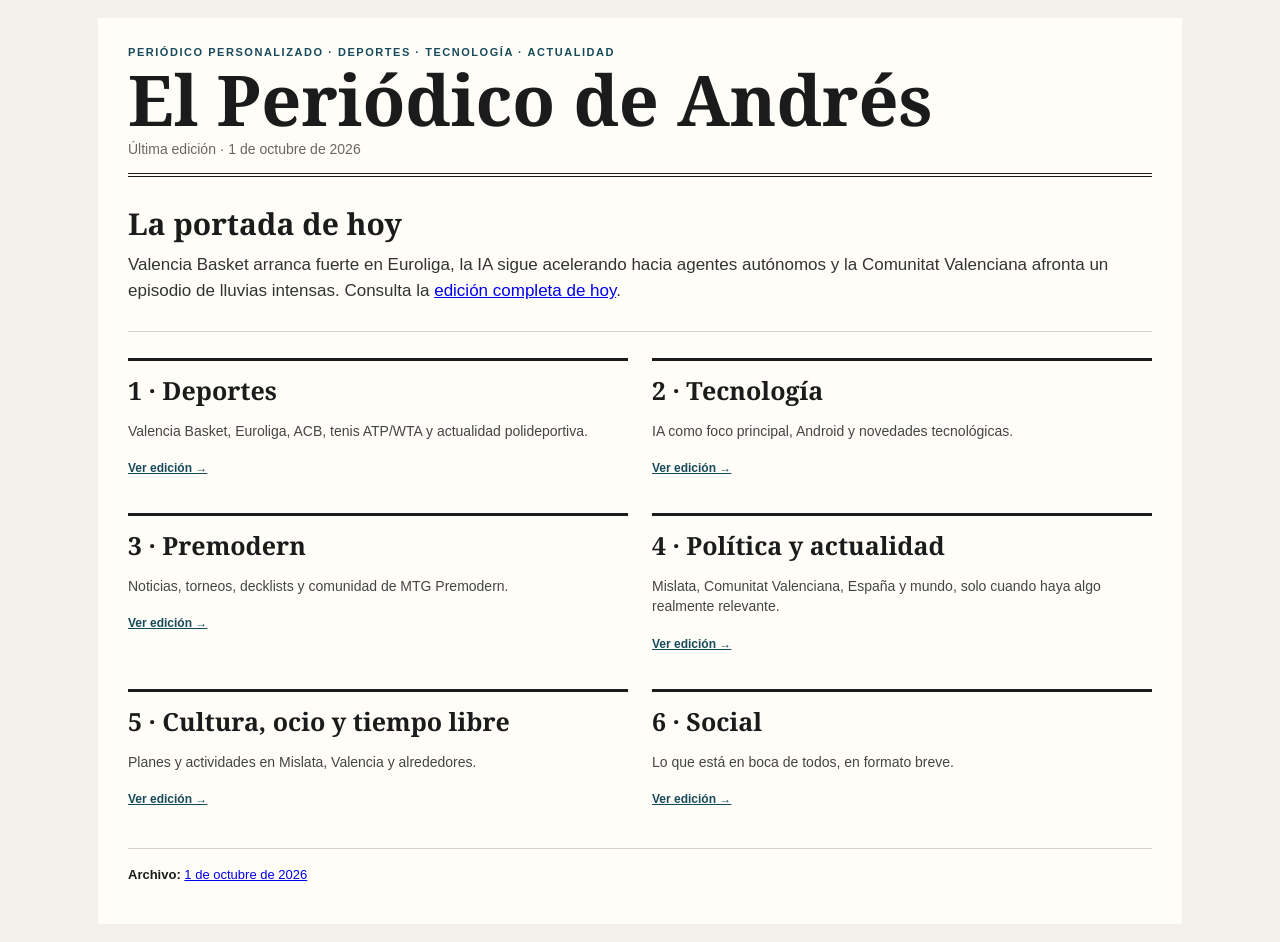
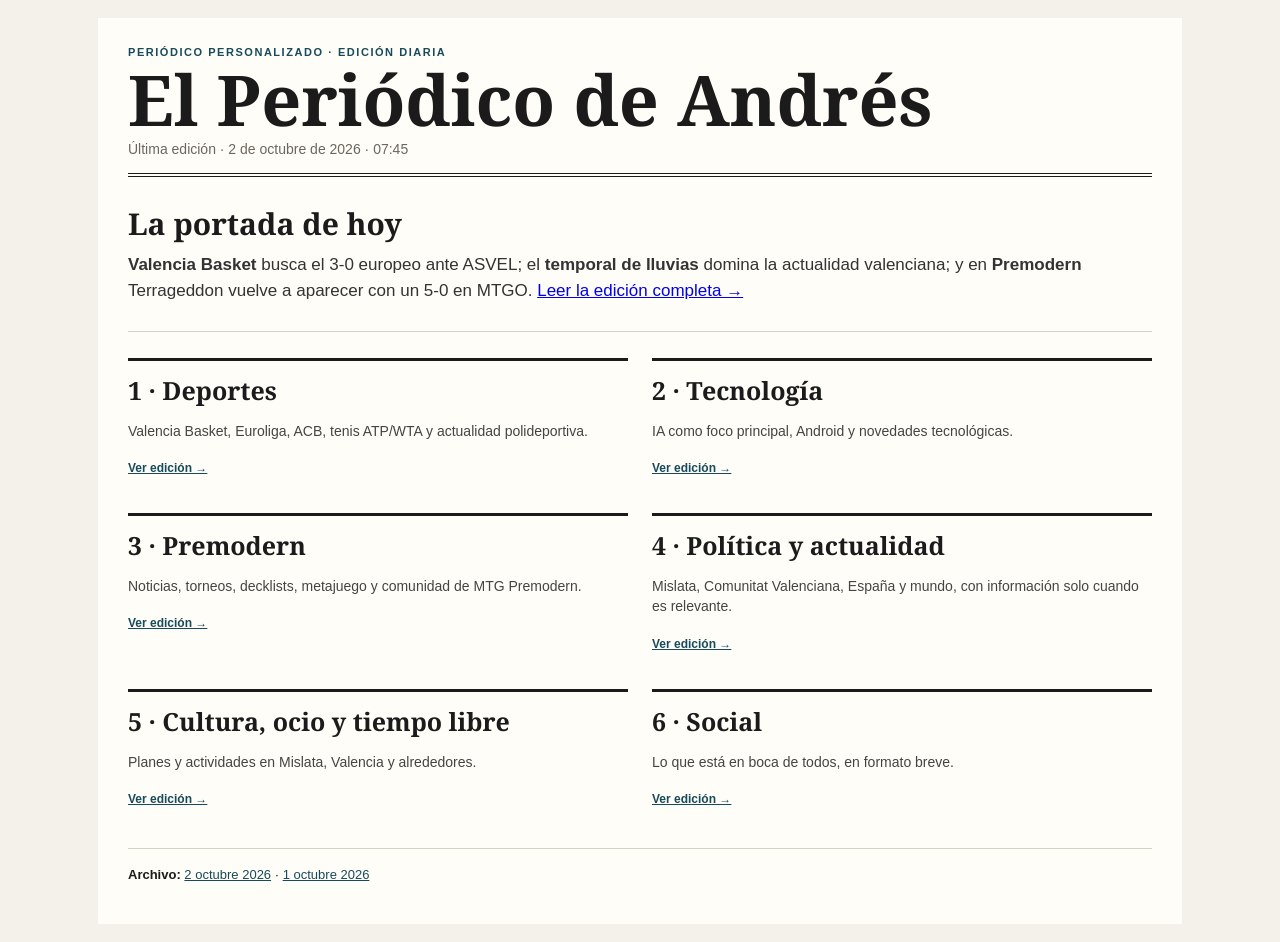
Before and after one commit to Suchidres/atorresNewspaper, a plain HTML site: page index.html in a window 1280 px wide. Drawn offline with Linux system fonts and the light colour scheme.

Commit message:
Publicar edición 2026-10-02

```diff
--- a/index.html
+++ b/index.html
@@ -1,14 +1,14 @@
 <!doctype html><html lang="es"><head><meta charset="utf-8"><meta name="viewport" content="width=device-width,initial-scale=1"><title>El Periódico de Andrés</title>
-<style>:root{--bg:#f4f1ea;--paper:#fffdf8;--ink:#1b1b1b;--muted:#6c675e;--line:#d8d1c5;--accent:#174a5b}*{box-sizing:border-box}body{margin:0;background:var(--bg);color:var(--ink);font-family:Georgia,"Times New Roman",serif}.wrap{max-width:1120px;margin:auto;padding:18px}.paper{background:var(--paper);padding:28px 30px 42px}.mast{border-bottom:4px double var(--ink);padding-bottom:16px}.kicker{font:700 11px Arial,sans-serif;letter-spacing:.14em;text-transform:uppercase;color:var(--accent)}h1{font-size:clamp(38px,7vw,70px);line-height:.9;margin:10px 0}.date{font:14px Arial,sans-serif;color:var(--muted)}.hero{padding:26px 0;border-bottom:1px solid var(--line)}.hero h2{font-size:30px;margin:0 0 8px}.hero p{font:17px/1.55 Arial,sans-serif;color:#333;margin:0}.sections{display:grid;grid-template-columns:1fr 1fr;gap:24px;margin-top:26px}.section{border-top:3px solid var(--ink);padding:12px 0}.section h3{font-size:25px;margin:0 0 6px}.section p{font:14px/1.45 Arial,sans-serif;color:#444}.section a{font:700 12px Arial,sans-serif;color:var(--accent)}.archive{margin-top:28px;padding-top:18px;border-top:1px solid var(--line);font:13px Arial,sans-serif}@media(max-width:760px){.wrap{padding:8px}.paper{padding:22px 17px 32px}.sections{grid-template-columns:1fr}} </style></head><body><div class="wrap"><div class="paper">
-<header class="mast"><div class="kicker">Periódico personalizado · deportes · tecnología · actualidad</div><h1>El Periódico de Andrés</h1><div class="date">Última edición · 1 de octubre de 2026</div></header>
-<div class="hero"><h2>La portada de hoy</h2><p>Valencia Basket arranca fuerte en Euroliga, la IA sigue acelerando hacia agentes autónomos y la Comunitat Valenciana afronta un episodio de lluvias intensas. Consulta la <a href="ediciones/2026-10-01.html">edición completa de hoy</a>.</p></div>
+<style>:root{--bg:#f4f1ea;--paper:#fffdf8;--ink:#1b1b1b;--muted:#6c675e;--line:#d8d1c5;--accent:#174a5b}*{box-sizing:border-box}body{margin:0;background:var(--bg);color:var(--ink);font-family:Georgia,"Times New Roman",serif}.wrap{max-width:1120px;margin:auto;padding:18px}.paper{background:var(--paper);padding:28px 30px 42px}.mast{border-bottom:4px double var(--ink);padding-bottom:16px}.kicker{font:700 11px Arial,sans-serif;letter-spacing:.14em;text-transform:uppercase;color:var(--accent)}h1{font-size:clamp(38px,7vw,70px);line-height:.9;margin:10px 0}.date{font:14px Arial,sans-serif;color:var(--muted)}.hero{padding:26px 0;border-bottom:1px solid var(--line)}.hero h2{font-size:30px;margin:0 0 8px}.hero p{font:17px/1.55 Arial,sans-serif;color:#333;margin:0}.sections{display:grid;grid-template-columns:1fr 1fr;gap:24px;margin-top:26px}.section{border-top:3px solid var(--ink);padding:12px 0}.section h3{font-size:25px;margin:0 0 6px}.section p{font:14px/1.45 Arial,sans-serif;color:#444}.section a{font:700 12px Arial,sans-serif;color:var(--accent)}.archive{margin-top:28px;padding-top:18px;border-top:1px solid var(--line);font:13px Arial,sans-serif}.archive a{color:var(--accent)}@media(max-width:760px){.wrap{padding:8px}.paper{padding:22px 17px 32px}.sections{grid-template-columns:1fr}}</style></head><body><div class="wrap"><div class="paper">
+<header class="mast"><div class="kicker">Periódico personalizado · edición diaria</div><h1>El Periódico de Andrés</h1><div class="date">Última edición · 2 de octubre de 2026 · 07:45</div></header>
+<div class="hero"><h2>La portada de hoy</h2><p><strong>Valencia Basket</strong> busca el 3-0 europeo ante ASVEL; el <strong>temporal de lluvias</strong> domina la actualidad valenciana; y en <strong>Premodern</strong> Terrageddon vuelve a aparecer con un 5-0 en MTGO. <a href="ediciones/2026-10-02.html">Leer la edición completa →</a></p></div>
 <div class="sections">
-<div class="section"><h3>1 · Deportes</h3><p>Valencia Basket, Euroliga, ACB, tenis ATP/WTA y actualidad polideportiva.</p><a href="ediciones/2026-10-01.html#deportes">Ver edición →</a></div>
-<div class="section"><h3>2 · Tecnología</h3><p>IA como foco principal, Android y novedades tecnológicas.</p><a href="ediciones/2026-10-01.html#tecnologia">Ver edición →</a></div>
-<div class="section"><h3>3 · Premodern</h3><p>Noticias, torneos, decklists y comunidad de MTG Premodern.</p><a href="ediciones/2026-10-01.html#premodern">Ver edición →</a></div>
-<div class="section"><h3>4 · Política y actualidad</h3><p>Mislata, Comunitat Valenciana, España y mundo, solo cuando haya algo realmente relevante.</p><a href="ediciones/2026-10-01.html#actualidad">Ver edición →</a></div>
-<div class="section"><h3>5 · Cultura, ocio y tiempo libre</h3><p>Planes y actividades en Mislata, Valencia y alrededores.</p><a href="ediciones/2026-10-01.html#cultura">Ver edición →</a></div>
-<div class="section"><h3>6 · Social</h3><p>Lo que está en boca de todos, en formato breve.</p><a href="ediciones/2026-10-01.html#social">Ver edición →</a></div>
+<div class="section"><h3>1 · Deportes</h3><p>Valencia Basket, Euroliga, ACB, tenis ATP/WTA y actualidad polideportiva.</p><a href="ediciones/2026-10-02.html#deportes">Ver edición →</a></div>
+<div class="section"><h3>2 · Tecnología</h3><p>IA como foco principal, Android y novedades tecnológicas.</p><a href="ediciones/2026-10-02.html#tecnologia">Ver edición →</a></div>
+<div class="section"><h3>3 · Premodern</h3><p>Noticias, torneos, decklists, metajuego y comunidad de MTG Premodern.</p><a href="ediciones/2026-10-02.html#premodern">Ver edición →</a></div>
+<div class="section"><h3>4 · Política y actualidad</h3><p>Mislata, Comunitat Valenciana, España y mundo, con información solo cuando es relevante.</p><a href="ediciones/2026-10-02.html#actualidad">Ver edición →</a></div>
+<div class="section"><h3>5 · Cultura, ocio y tiempo libre</h3><p>Planes y actividades en Mislata, Valencia y alrededores.</p><a href="ediciones/2026-10-02.html#cultura">Ver edición →</a></div>
+<div class="section"><h3>6 · Social</h3><p>Lo que está en boca de todos, en formato breve.</p><a href="ediciones/2026-10-02.html#social">Ver edición →</a></div>
 </div>
-<div class="archive"><strong>Archivo:</strong> <a href="ediciones/2026-10-01.html">1 de octubre de 2026</a></div>
+<div class="archive"><strong>Archivo:</strong> <a href="ediciones/2026-10-02.html">2 octubre 2026</a> · <a href="ediciones/2026-10-01.html">1 octubre 2026</a></div>
 </div></div></body></html>
```
